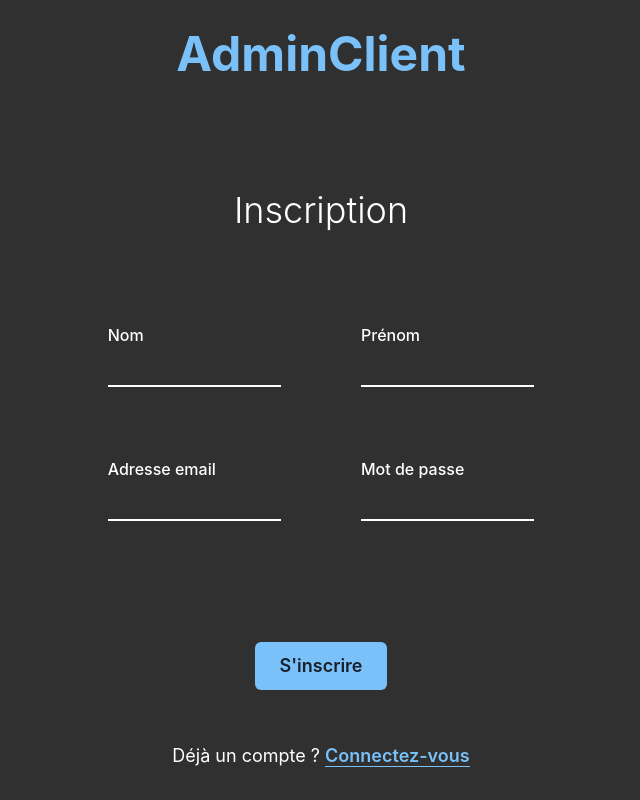
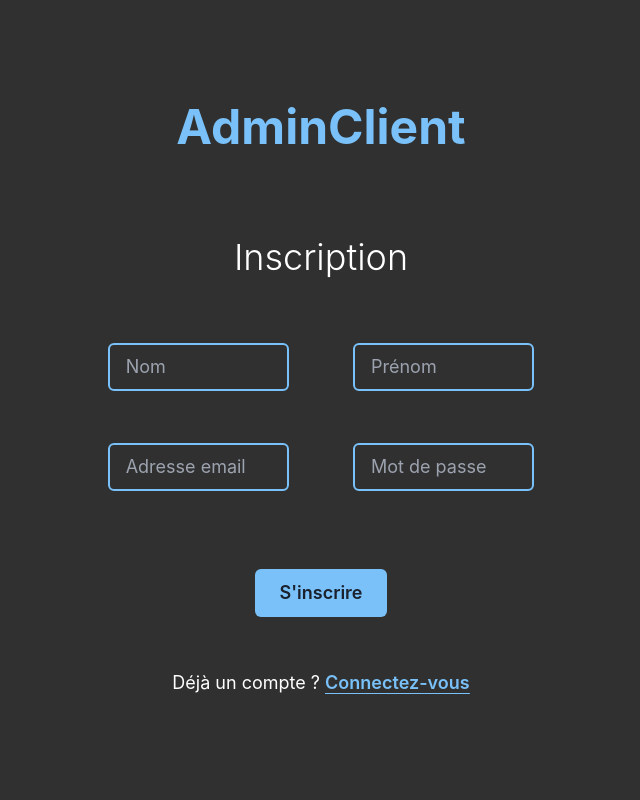
Before and after one commit to Waziio/AdminClient, a React (Vite) app in the folder front/: page /signup in a window 1280 px wide. Shown: the whole page, without its empty margins (319-959 px from the left). Built offline with nearby package versions, Linux system fonts and the light colour scheme.

Commit message:
refonte page signin et signup

```diff
--- a/front/src/components/MyInput.jsx
+++ b/front/src/components/MyInput.jsx
@@ -1,22 +1,20 @@
-import { Input } from '@chakra-ui/react'
+/* eslint-disable react/prop-types */
+import { Input } from "@chakra-ui/react";
 
-export default function MyInput({ id, type, onChange, label }) {
+export default function MyInput({ id, type, onChange, placeholder }) {
   return (
     <>
-      <label htmlFor={id ?? ''} className="font-medium">
-        {label ?? ''}
-      </label>
-      <Input
-        id={id ?? undefined}
-        type={type ?? 'text'}
-        variant="flushed"
-        borderBottomWidth={'revert'}
-        borderBottomColor={'third'}
-        focusBorderColor="primary"
-        onChange={onChange}
-        minLength={type === 'password' ? 8 : undefined}
-        maxLength={type === 'password' ? 20 : undefined}
-      ></Input>
+        <Input
+          id={id ?? undefined}
+          type={type ?? "text"}
+          borderColor={"primary"}
+          onChange={onChange}
+          placeholder={placeholder ?? ""}
+          minLength={type === "password" ? 8 : undefined}
+          maxLength={type === "password" ? 20 : undefined}
+          size={"lg"}
+          style={{"borderWidth": "2px"}}
+        ></Input>
     </>
-  )
+  );
 }
--- a/front/src/pages/Signin.jsx
+++ b/front/src/pages/Signin.jsx
@@ -1,46 +1,47 @@
-import { Button } from '@chakra-ui/button'
-import { Input } from '@chakra-ui/input'
-import { Link, useNavigate } from 'react-router-dom'
-import AuthService from '../services/AuthService.js'
-import { useState } from 'react'
-import Title from '../components/title.jsx'
-import MyInput from '../components/MyInput.jsx'
+import { Button } from "@chakra-ui/button";
+import { Link, useNavigate } from "react-router-dom";
+import AuthService from "../services/AuthService.js";
+import { useState } from "react";
+import Title from "../components/title.jsx";
+import MyInput from "../components/MyInput.jsx";
 
 export default function Signin() {
-  const [email, setEmail] = useState('')
-  const [password, setPassword] = useState('')
-  const navigate = useNavigate()
+  const [email, setEmail] = useState("");
+  const [password, setPassword] = useState("");
+  const navigate = useNavigate();
 
   async function handleSigninForm(e) {
-    e.preventDefault()
-    const auth = new AuthService()
-    const data = await auth.signin(email, password)
+    e.preventDefault();
+    const auth = new AuthService();
+    const data = await auth.signin(email, password);
     if (data) {
-      localStorage.setItem('jwt', data?.jwt)
-      localStorage.setItem('isConnected', true)
-      localStorage.setItem('firstname', data?.firstname)
-      localStorage.setItem('lastname', data?.lastname)
-      navigate('/')
+      localStorage.setItem("jwt", data?.jwt);
+      localStorage.setItem("isConnected", true);
+      localStorage.setItem("firstname", data?.firstname);
+      localStorage.setItem("lastname", data?.lastname);
+      navigate("/");
     } else {
       // implement error notification
-      console.log('error')
+      console.log("error");
     }
   }
   return (
     <>
       <form id="signin-container" className="h-screen flex flex-col justify-center items-center">
+        <div id="title-container" className="h-1/6">
           <Title></Title>
-        <div id="title-container" className="h-1/6">
+        </div>
+        <div id="signin-title-container">
           <h2 className="text-4xl font-light">Connexion</h2>
         </div>
-        <div id="inputs" className="h-1/2 flex flex-col gap-10">
-          <div id="email-container">
+        <div id="inputs" className="h-1/4 flex flex-col gap-10 justify-center">
+          <div id="email-container" className="flex flex-col gap-3">
             <MyInput
               id="email-input"
               type="email"
-              label={'Adresse email'}
+              placeholder="Adresse email"
               onChange={(e) => {
-                setEmail(e.target.value)
+                setEmail(e.target.value);
               }}
             ></MyInput>
           </div>
@@ -48,29 +49,29 @@ export default function Signin() {
             <MyInput
               id="password-input"
               type="password"
-              label={'Mot de passe'}
+              placeholder="Mot de passe"
               onChange={(e) => {
-                setPassword(e.target.value)
+                setPassword(e.target.value);
               }}
             ></MyInput>
           </div>
-          <div id="footer-form" className="h-2/5 flex flex-col items-center mt-5">
+        </div>
+        <div id="footer-form" className="h-1/5 flex flex-col items-center">
           <div id="btn-container" className="h-20 flex justify-center items-end">
-              <Button type='submit' bgColor={'primary'} size={'lg'} onClick={async (e) => await handleSigninForm(e)}>
+            <Button type="submit" bgColor={"primary"} size={"lg"} onClick={async (e) => await handleSigninForm(e)}>
               Se connecter
             </Button>
           </div>
           <div id="signup-container" className="h-20 flex justify-center items-end text-lg">
             <p>
-                Pas de compte ?{' '}
+              Pas de compte ?{" "}
               <span className="text-primary font-semibold cursor-pointer underline underline-offset-4 hover:underline-offset-8 transition-all duration-200">
-                  <Link to={'/signup'}>Créez-en un</Link>
+                <Link to={"/signup"}>Créez-en un</Link>
               </span>
             </p>
           </div>
         </div>
-        </div>
       </form>
     </>
-  )
+  );
 }
--- a/front/src/pages/Signup.jsx
+++ b/front/src/pages/Signup.jsx
@@ -1,86 +1,88 @@
-import { useState } from 'react'
-import MyInput from '../components/MyInput'
-import Title from '../components/title'
-import { Link, useNavigate } from 'react-router-dom'
-import { Button } from '@chakra-ui/react'
-import AuthService from '../services/AuthService'
+import { useState } from "react";
+import MyInput from "../components/MyInput";
+import Title from "../components/title";
+import { Link, useNavigate } from "react-router-dom";
+import { Button } from "@chakra-ui/react";
+import AuthService from "../services/AuthService";
 
 export default function Signup() {
-  const [firstname, setFirstname] = useState('')
-  const [lastname, setLastname] = useState('')
-  const [email, setEmail] = useState('')
-  const [password, setPassword] = useState('')
-  const navigate = useNavigate()
+  const [firstname, setFirstname] = useState("");
+  const [lastname, setLastname] = useState("");
+  const [email, setEmail] = useState("");
+  const [password, setPassword] = useState("");
+  const navigate = useNavigate();
 
   async function handleSignupForm(e) {
-    e.preventDefault()
-    const auth = new AuthService()
-    const data = await auth.signup(firstname, lastname, email, password)
-    if (!data) console.log(data) // TODO : notif error
-    navigate('/signin')
+    e.preventDefault();
+    const auth = new AuthService();
+    const data = await auth.signup(firstname, lastname, email, password);
+    if (!data) console.log(data); // TODO : notif error
+    navigate("/signin");
   }
 
   return (
     <div id="page-signup" className="h-screen flex flex-col justify-center items-center">
-      <Title></Title>
-      <div id="signup-title" className="h-1/6">
+      <div id="title-container" className="h-1/6">
+        <Title></Title>
+      </div>
+      <div id="signup-title" className="pb-10">
         <h2 className="text-4xl font-light">Inscription</h2>
       </div>
-      <div id="inputs" className="h-1/3 w-1/3 grid grid-cols-2 grid-rows-2 gap-x-20 items-start">
+      <div id="inputs" className="h-1/4 w-1/3 grid grid-cols-2 grid-rows-2 gap-x-16 items-center">
         <div id="lastname-container" className="flex flex-col justify-cente">
           <MyInput
-            id={'lastname-input'}
-            label={'Nom'}
+            id={"lastname-input"}
+            placeholder="Nom"
             onChange={(e) => {
-              setLastname(e.target.value)
+              setLastname(e.target.value);
             }}
           ></MyInput>
         </div>
         <div id="firstname-container" className="flex flex-col justify-center">
           <MyInput
-            id={'firstname-input'}
-            label={'Prénom'}
+            id={"firstname-input"}
+            placeholder="Prénom"
             onChange={(e) => {
-              setFirstname(e.target.value)
+              setFirstname(e.target.value);
             }}
           ></MyInput>
         </div>
         <div id="email-container" className="flex flex-col justify-center">
           <MyInput
-            id={'email-input'}
-            label={'Adresse email'}
-            type={'email'}
+            id={"email-input"}
+            placeholder="Adresse email"
+            type={"email"}
             onChange={(e) => {
-              setEmail(e.target.value)
+              setEmail(e.target.value);
             }}
           ></MyInput>
         </div>
         <div id="password-container" className="flex flex-col justify-center">
           <MyInput
-            id={'password-input'}
-            label={'Mot de passe'}
-            type={'password'}
+            id={"password-input"}
+            placeholder="Mot de passe"
+            type={"password"}
             onChange={(e) => {
-              setPassword(e.target.value)
+              setPassword(e.target.value);
             }}
           ></MyInput>
         </div>
       </div>
       <div id="footer" className="h-1/5 flex flex-col items-center mt-5">
         <div id="btn-container" className="h-20 flex justify-center items-end">
-          <Button bgColor={'primary'} size={'lg'} type="submit" onClick={async (e) => await handleSignupForm(e)}>
+          <Button bgColor={"primary"} size={"lg"} type="submit" onClick={async (e) => await handleSignupForm(e)}>
             S&apos;inscrire
           </Button>
         </div>
         <div id="signin-link-container" className="h-20 flex justify-center items-end text-lg">
           <p>
-            Déjà un compte ?{' '}
+            Déjà un compte ?{" "}
             <span className="text-primary font-semibold cursor-pointer underline underline-offset-4 hover:underline-offset-8 transition-all duration-200">
-              <Link to={'/signin'}>Connectez-vous</Link>
+              <Link to={"/signin"}>Connectez-vous</Link>
             </span>
           </p>
         </div>
       </div>
     </div>
-  )
+  );
 }
```
Lines whose indentation alone changed are shown as unchanged.
